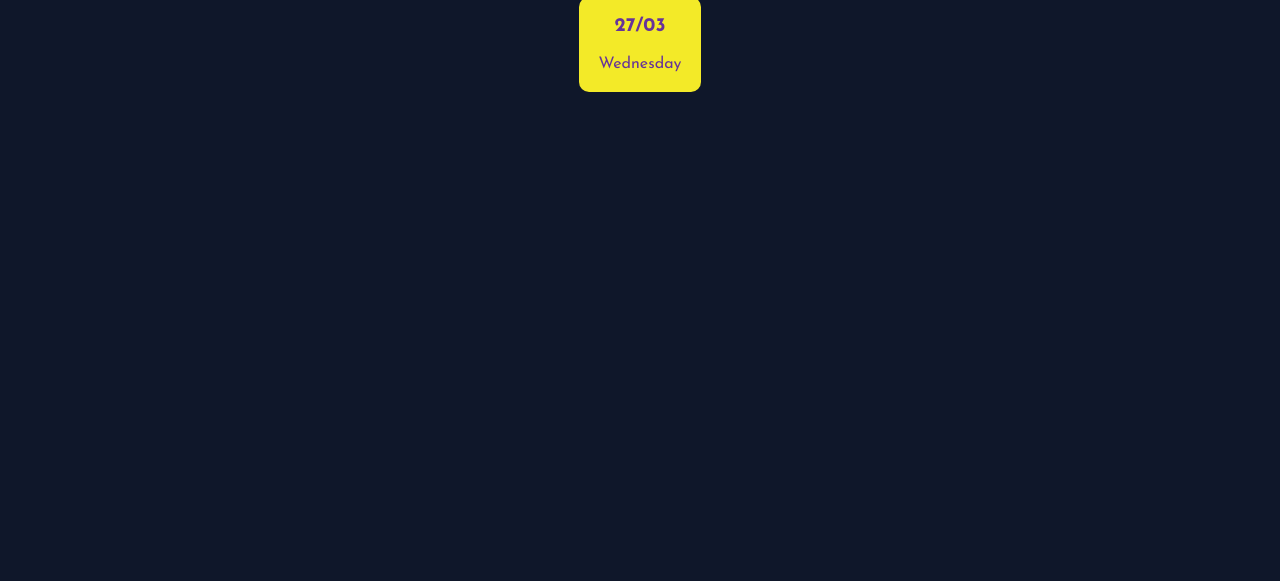
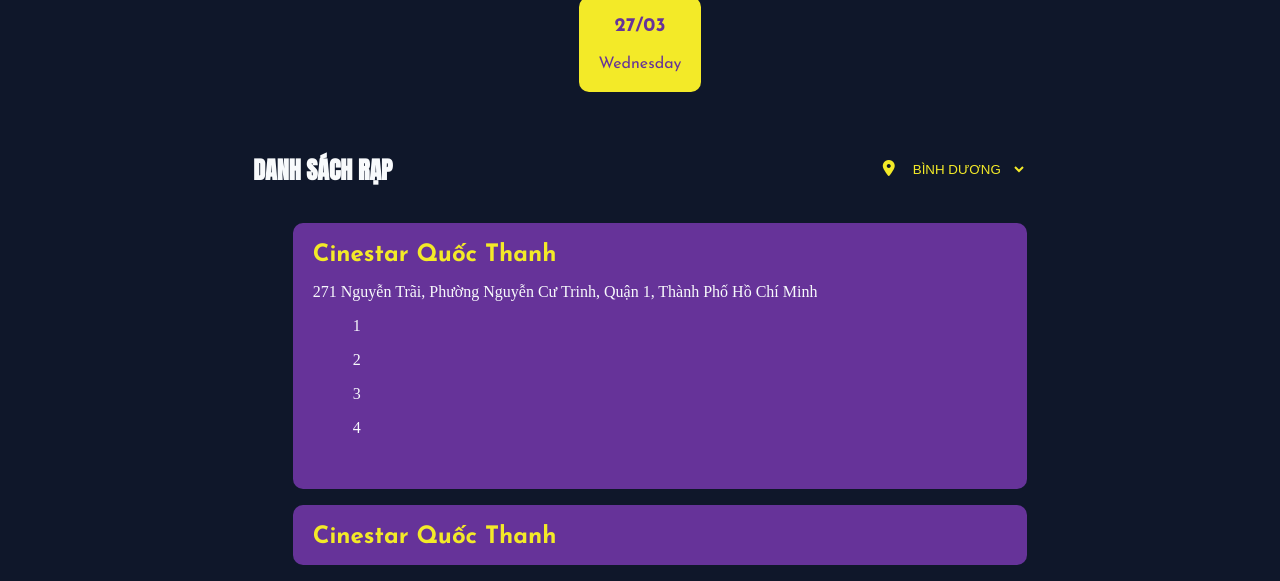
Before and after one commit to ducmingg/Booking-ticket-movie-webiste, a website: page book_moive.html in a window 1280 px wide. Shown: the part 702-1283 px from the top of the page. Before the commit the page ends 802 px from the top, so only its background shows below. Drawn offline with Linux system fonts and the light colour scheme.

Commit message:
feature:#2-list film shtime

```diff
--- a/book_moive.html
+++ b/book_moive.html
@@ -74,10 +74,62 @@
                     </div>
                 </div>
             </div>
-            <div class="shtime__body"></div>
-            <div class="shtime__footer"></div>
+            <div class="shtime__body">
+                <div class="shtime__body--header">
+                    <h2>DANH SÁCH RẠP</h2>
+                    <div class="list__cinestar">
+                        <i class="fa-solid fa-location-dot"></i>
+                        <select id="list">
+                            <option value="hcm">HỒ CHÍ MINH</option>
+                            <option value="dalat">ĐÀ LẠT</option>
+                            <option value="binhduong" selected>BÌNH DƯƠNG</option>
+                        </select>
+                    </div>
+                </div>
+                <ul>
+                    <li class="item__cinestar">
+                        <div class="title__cinestar">
+                            <input type="radio" name="cinestar__checked" id="first" checked>
+                            <label for="first">
+                                <h2>Cinestar Quốc Thanh</h2>
+                            </label>
+                            <div class="collapse__shtime">
+                                <p class="addr">271 Nguyễn Trãi, Phường Nguyễn Cư Trinh, Quận 1, Thành Phố Hồ Chí Minh
+                                </p>
+                                <ul class="list__shtime">
+                                    <li>1</li>
+                                    <li>2</li>
+                                    <li>3</li>
+                                    <li>4</li>
+                                </ul>
+                            </div>
+                        </div>
+                    </li>
 
-        </section>
+                    <li class="item__cinestar">
+                        <div class="title__cinestar">
+                            <input type="radio" name="cinestar__checked" id="second">
+                            <label for="second">
+                                <h2>Cinestar Quốc Thanh</h2>
+                            </label>
+                            <div class="collapse__shtime">
+                                <p>Address</p>
+                                <ul class="list__shtime">
+                                    <li>1</li>
+                                    <li>2</li>
+                                    <li>3</li>
+                                    <li>4</li>
+                                </ul>
+                            </div>
+                        </div>
+                    </li>
+                </ul>
+            </div>
+
+    </div>
+    <div class="shtime__footer"></div>
+
+    </section>
     </div>
 </body>
 
--- a/style/style.scss
+++ b/style/style.scss
@@ -139,6 +139,7 @@
         justify-content: center;
         align-items: center;
         flex-direction: column;
+        margin-bottom: 40px;
 
         &--title {
             font-family: "Anton", sans-serif;
@@ -149,6 +150,7 @@
             flex-direction: row;
             justify-content: center;
             align-items: center;
+            cursor: pointer;
 
             .box-time {
                 margin-right: 20px;
@@ -179,4 +181,79 @@
             ;
         }
     }
+
+    .shtime__body--header {
+        h2 {
+            font-family: "Anton", sans-serif;
+            margin-left: 0px;
+        }
+
+        display: flex;
+        flex-direction: row;
+        justify-content: space-around;
+        align-items: center;
+
+        .list__cinestar {
+            &>i {
+                color: #F3EA28;
+            }
+
+            #list {
+                color: #F3EA28;
+                padding: 10px;
+                border: none;
+            }
+        }
+    }
+
+    .item__cinestar {
+        background-color: #663399;
+        border-radius: 10px;
+        display: flex;
+        justify-content: space-between;
+        align-items: center;
+        flex-direction: row;
+
+        * {
+            background-color: #663399;
+        }
+
+        width: 60%;
+        margin: 0 auto;
+        padding: 0 20px;
+        margin-bottom: 16px;
+        padding-bottom: 16px;
+
+        .title__cinestar {
+            h2 {
+                font-family: "Josefin Sans", sans-serif;
+                margin-left: 0px;
+                color: #F3EA28;
+                margin-bottom: 0;
+            }
+
+            input[type="radio"] {
+                display: none;
+            }
+
+            .collapse__shtime {
+                overflow: hidden;
+                max-height: 0;
+                transition: all 0.4s ease-out;
+                .list__shtime li {
+                    margin-bottom:  16px;
+                    list-style: none;
+                }
+            }
+
+
+        }
+    }
 }
+
+.title__cinestar {
+    input[type="radio"]:checked+label+.collapse__shtime {
+        max-height: 400px;
+        padding-bottom: 20px;
+    }
+}
```
Also changed, not shown: assets/images/img-screen.png (added), assets/images/seat-couple.svg (added), assets/images/seat-single-disable.svg (added), assets/images/seat-single-selecting.svg (added), assets/images/seat-single.svg (added), assets/images/seat-vip.svg (added), style/style.css.
